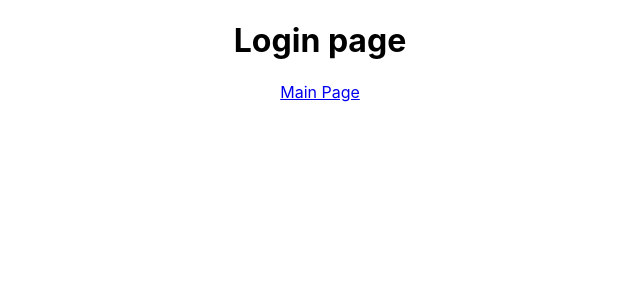
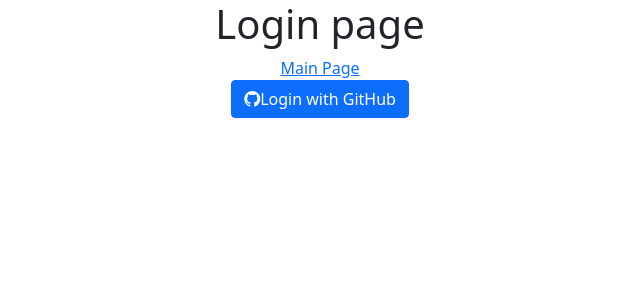
Before and after one commit to DocItdev/docit-web, a React (Create React App) app: page / in a window 1280 px wide. Shown: the top 300 px of the page, without its empty margins (320-960 px from the left). Built offline with nearby package versions, Linux system fonts and the light colour scheme; no server answers.

Commit message:
feeat: added github login

```diff
--- a/package.json
+++ b/package.json
@@ -9,7 +9,9 @@
     "@testing-library/jest-dom": "^5.16.1",
     "@testing-library/react": "^12.1.2",
     "@testing-library/user-event": "^13.5.0",
+    "axios": "^0.25.0",
     "bootstrap": "^5.1.3",
+    "bootstrap-icons": "^1.8.0",
     "react": "^17.0.2",
     "react-bootstrap": "^2.1.1",
     "react-dom": "^17.0.2",
--- a/public/index.html
+++ b/public/index.html
@@ -10,6 +10,7 @@
       content="Web site created using create-react-app"
     />
     <link rel="apple-touch-icon" href="%PUBLIC_URL%/logo192.png" />
+    <link rel="stylesheet" href="https://cdn.jsdelivr.net/npm/bootstrap-icons@1.8.0/font/bootstrap-icons.css">
     <!--
       manifest.json provides metadata used when your web app is installed on a
       user's mobile device or desktop. See https://developers.google.com/web/fundamentals/web-app-manifest/
--- /dev/null
+++ b/src/components/GithubLogin.jsx
@@ -0,0 +1,28 @@
+import React, { useEffect } from 'react';
+import { Button } from 'react-bootstrap';
+import getVar from '../config/envConfig';
+
+
+export default function GithubLogin() {
+  const authUrl = getVar('GITHUB_AUTH_URL');
+  const clientId = getVar('GITHUB_CLIENT_ID')
+  const clientSecret = getVar('GITHUB_CLIENT_SECRET')
+  const urlParams = new URLSearchParams(window.location.search);
+  const code = urlParams.get('code');
+
+  useEffect(() => {
+    if (code) {
+      // TODO: logic to send code to backend
+      console.log(code)
+    }
+  }, [code])
+
+  return (
+    <div>
+      <Button href={`${authUrl}&client_id=${clientId}&client_secret=${clientSecret}`}>
+        <i className="bi bi-github"></i>
+        <span>Login with GitHub</span>
+      </Button>
+    </div>
+  )
+}
--- /dev/null
+++ b/src/config/envConfig.js
@@ -0,0 +1,5 @@
+
+
+export default function getVar(varName) {
+  return process.env[`REACT_APP_${varName}`];
+}
--- a/src/index.js
+++ b/src/index.js
@@ -1,6 +1,7 @@
 import React from 'react';
 import ReactDOM from 'react-dom';
 import './index.css';
+import 'bootstrap/dist/css/bootstrap.min.css';
 import App from './App';
 import reportWebVitals from './reportWebVitals';
 
--- a/src/pages/Login.jsx
+++ b/src/pages/Login.jsx
@@ -1,14 +1,17 @@
 import React from 'react';
 import { Link } from 'react-router-dom';
+import GithubLogin from '../components/GithubLogin';
 
 
 export default function Login() {
-  return (
+
+ return (
     <div>
       <h1>Login page</h1>
       <Link to="docit">
         Main Page
       </Link>
+      <GithubLogin />
     </div>
   )
 }
```
Also changed, not shown: 2 other files (tests, documents, lock files or other folders).
